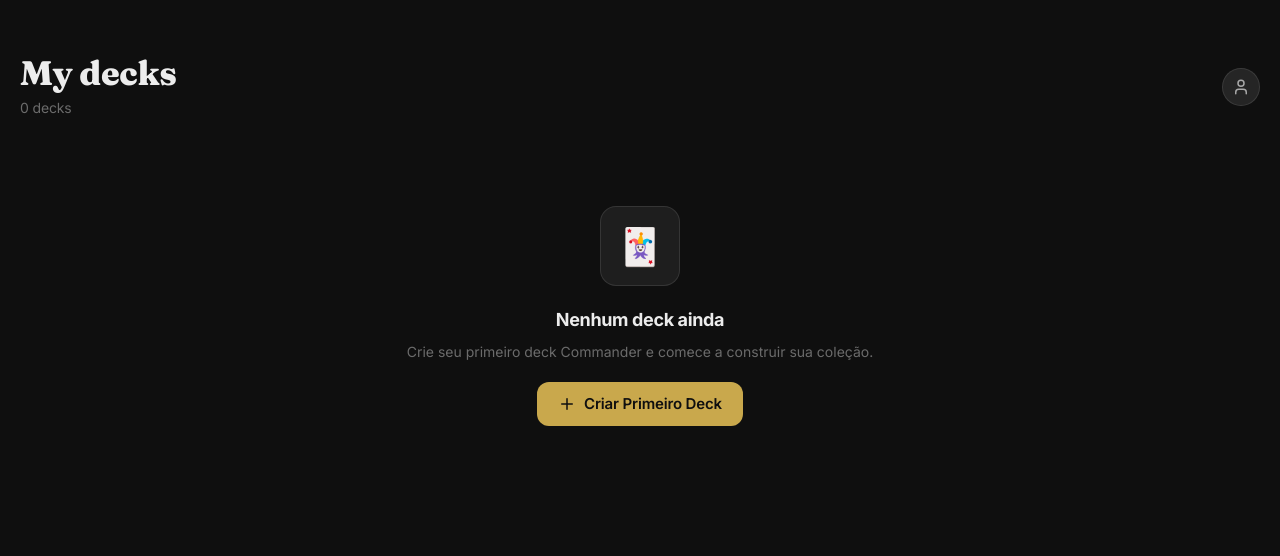
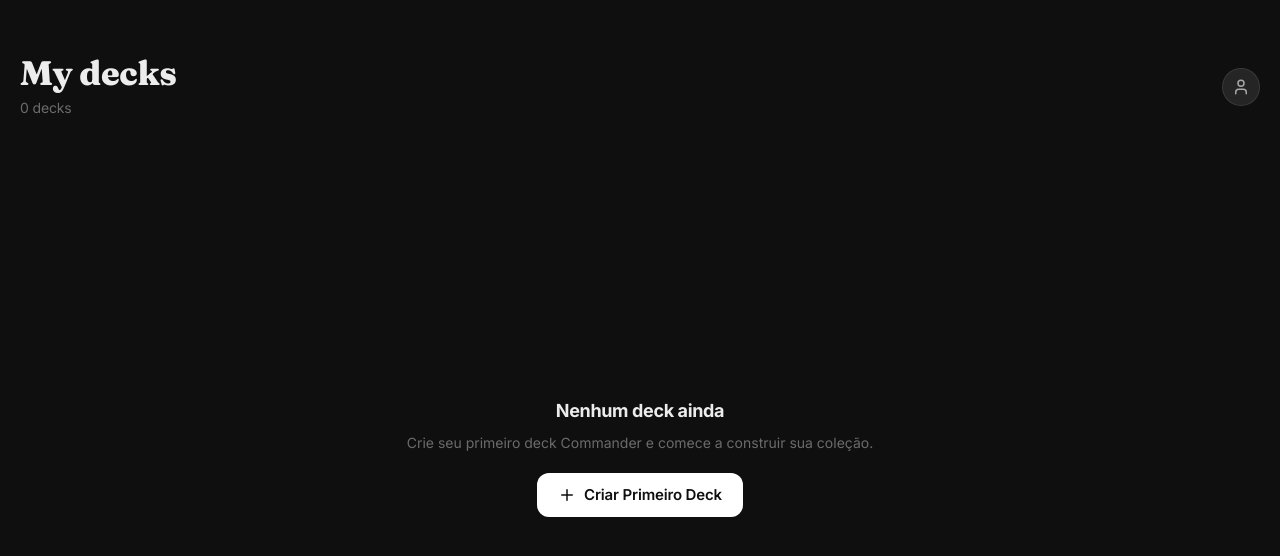
Before and after one commit to alabreu/alabreu.github.io, a React (Vite) app in the folder mtg-deck-builder/: page / in a window 1280 px wide. Shown: the top 556 px of the page. Built offline with nearby package versions, Linux system fonts and the light colour scheme.

Commit message:
improve empty state: remove emoji, center vertically, white button

```diff
--- a/mtg-deck-builder/src/pages/Home.tsx
+++ b/mtg-deck-builder/src/pages/Home.tsx
@@ -323,7 +323,7 @@ export default function Home() {
       </header>
 
       {/* Main content */}
-      <main style={{ flex: 1, padding: '0 16px 32px' }}>
+      <main style={{ flex: 1, padding: '0 16px 32px', display: 'flex', flexDirection: 'column' }}>
         {decks.length === 0 ? (
           /* Empty state */
           <motion.div
@@ -331,30 +331,16 @@ export default function Home() {
             animate={{ opacity: 1, y: 0 }}
             transition={{ delay: 0.1 }}
             style={{
+              flex: 1,
               display: 'flex',
               flexDirection: 'column',
               alignItems: 'center',
               justifyContent: 'center',
               gap: '20px',
-              padding: '60px 24px',
+              padding: '24px',
               textAlign: 'center',
             }}
           >
-            <div
-              style={{
-                width: '80px',
-                height: '80px',
-                borderRadius: 'var(--radius-xl)',
-                backgroundColor: 'var(--surface-1)',
-                border: '1px solid var(--border-default)',
-                display: 'flex',
-                alignItems: 'center',
-                justifyContent: 'center',
-                fontSize: '36px',
-              }}
-            >
-              🃏
-            </div>
             <div>
               <h2
                 style={{
@@ -372,7 +358,7 @@ export default function Home() {
               </p>
             </div>
             <Button
-              variant="primary"
+              variant="white"
               size="lg"
               leftIcon={<Plus size={18} />}
               onClick={() => setNewDeckSheetOpen(true)}
```
